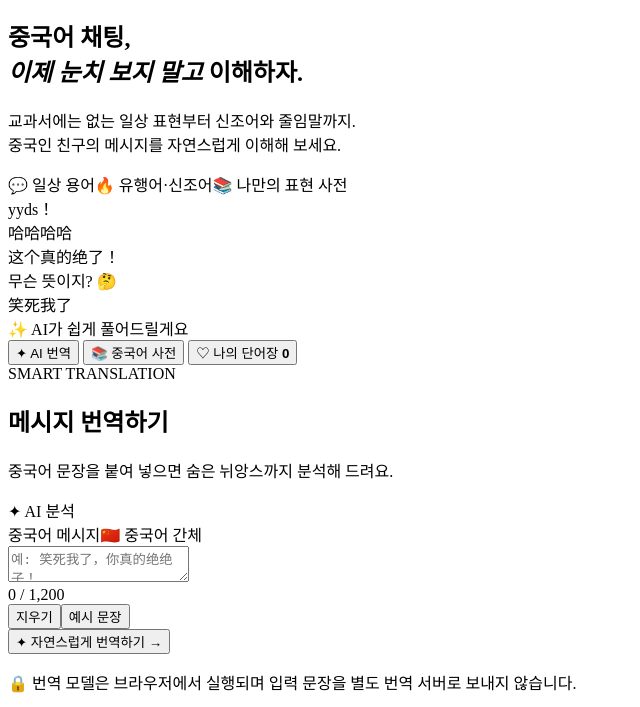
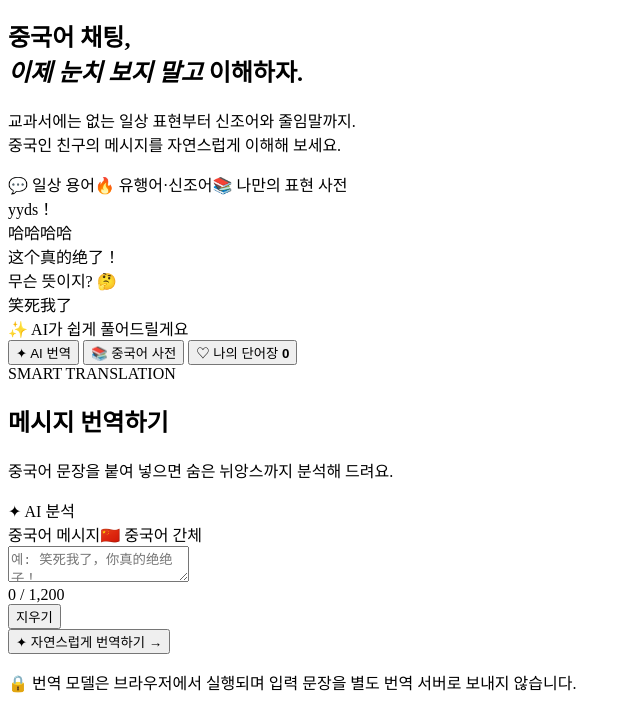
Before and after one commit to KCtranslate/talkchina, a website with bundled scripts: page index.html in a window 1280 px wide. Shown: the part 77-784 px from the top of the page, without its empty margins (0-640 px from the left). Built offline with nearby package versions, Linux system fonts and the light colour scheme.

Commit message:
Update index.html

```diff
--- a/index.html
+++ b/index.html
@@ -52,7 +52,7 @@
           <div class="input-card">
             <div class="card-top"><label for="source-text">중국어 메시지</label><span class="lang-label">🇨🇳 중국어 간체</span></div>
             <textarea id="source-text" maxlength="1200" placeholder="예: 笑死我了，你真的绝绝子！"></textarea>
-            <div class="input-bottom"><span id="char-count">0 / 1,200</span><div><button class="text-button" id="clear-input">지우기</button><button class="text-button" id="sample-input">예시 문장</button></div></div>
+            <div class="input-bottom"><span id="char-count">0 / 1,200</span><div><button class="text-button" id="clear-input">지우기</button></div></div>
             <button class="primary-button" id="translate-button"><span>✦</span> 자연스럽게 번역하기 <span class="button-arrow">→</span></button>
             <p class="privacy-note">🔒 번역 모델은 브라우저에서 실행되며 입력 문장을 별도 번역 서버로 보내지 않습니다.</p>
           </div>
```
